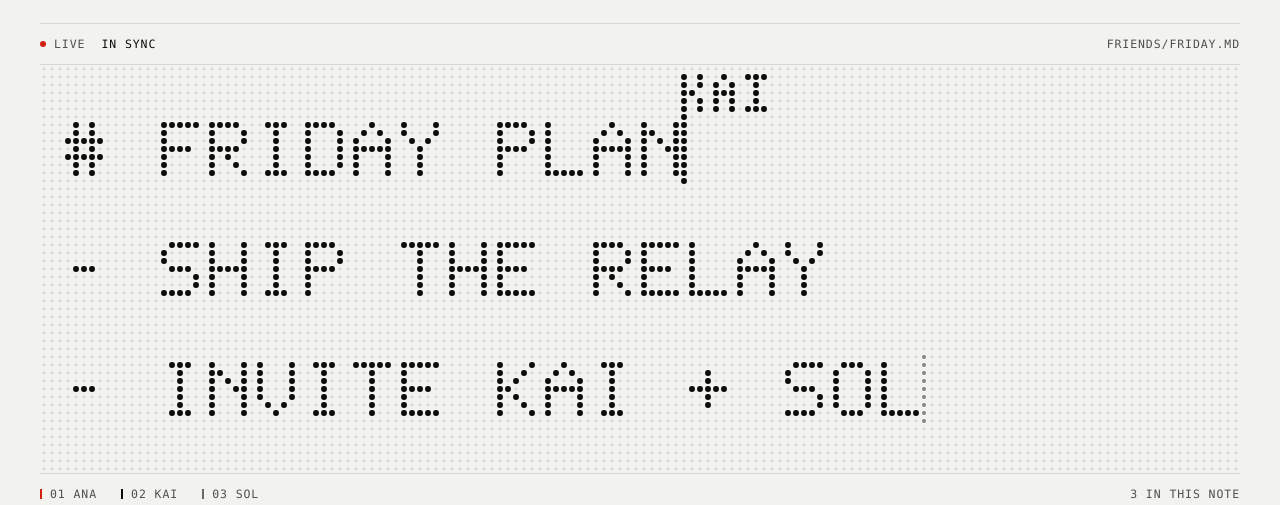
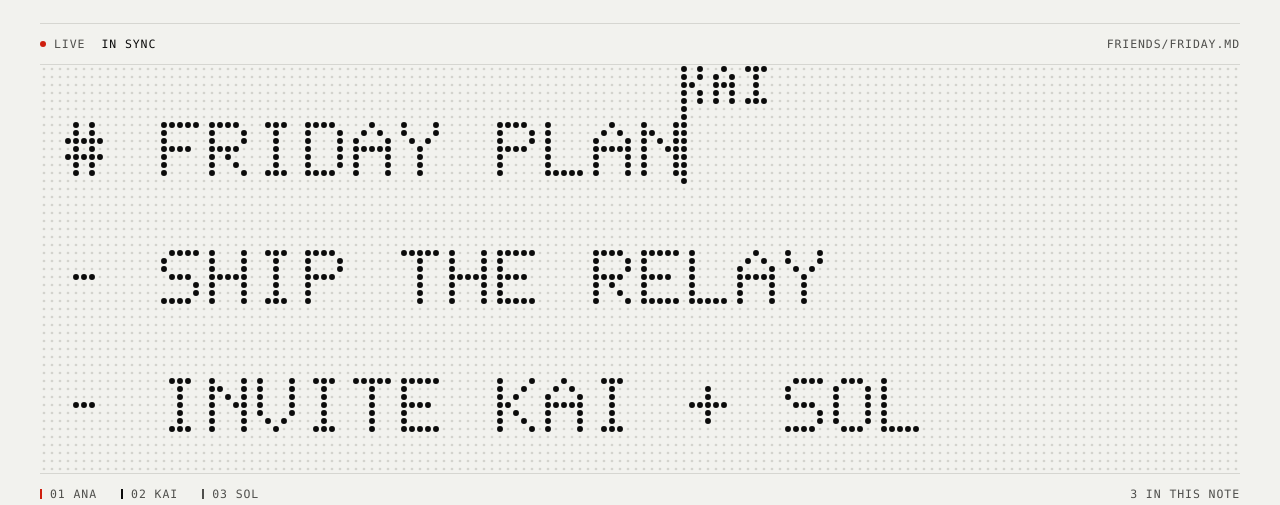
Before and after one commit to randomdev3/arcasync, a website built with Vite: page packages/site/index.html in a window 1280 px wide. Shown: the part 295-800 px from the top of the page. Built offline with nearby package versions, Linux system fonts and the light colour scheme; a web font is replaced by a local one.

Commit message:
fix(site): name tags and carets on the display never collide
Tags overlapped each other and crowded the text under them, and a tag could
sit on the display with its caret blinked off.

Placement is now one function over the scene model: a tag hangs off its own
caret, which stays lit while the tag is up; it flips to the other side or is
dropped rather than run into another tag; a follower shows no tag while it
sits on its leader; carets on one spot step a dot aside into free space.
Lines have two clear rows between a tag and the text, the grey peer is a
tone of its own instead of a dimmed white, selecting takes the whole line in
one step, and dots go out at once so a moving tag leaves no ghost.

Tests walk two full loops of the script at four display sizes, and the
visitor's pointer over the whole display, asserting that no dot is shared by
text, a tag and a caret and that every tag is attached to its caret.

```diff
--- a/packages/site/src/matrix/display.ts
+++ b/packages/site/src/matrix/display.ts
@@ -4,13 +4,15 @@
  * the dots whose brightness changed. The pitch is a whole number of device pixels, which keeps
  * every dot identical.
  */
-import { advance, FG, MIN_COLS, MIN_ROWS, paint, RED, type Scene, stillScene } from "./scene";
+import { advance, DIM, FG, MIN_COLS, MIN_ROWS, paint, RED, type Scene, stillScene } from "./scene";
 import { R_OFF, R_ON } from "./svg";
 
 const LEVELS = 16;
-/** Dots come on at once and go out a touch slower, like a phosphor. */
+/**
+ * Seconds a dot takes to come on. Dots go out at once: anything slower leaves a ghost of a moving
+ * caret or name tag behind it.
+ */
 const RISE = 0.03;
-const FALL = 0.07;
 
 export interface DisplayOptions {
 	reducedMotion: boolean;
@@ -64,6 +66,7 @@ export function createDisplay(
 		const tones: Rgb[] = [];
 		tones[FG] = parseColor(style.getPropertyValue("--fg"), [240, 240, 236]);
 		tones[RED] = parseColor(style.getPropertyValue("--red"), [255, 59, 47]);
+		tones[DIM] = parseColor(style.getPropertyValue("--fg-2"), [163, 163, 159]);
 		atlas = document.createElement("canvas");
 		atlas.width = pitch * LEVELS;
 		atlas.height = pitch * tones.length;
@@ -91,13 +94,12 @@ export function createDisplay(
 		if (!scene || !atlas) return;
 		paint(scene, target, tone);
 		const up = snap ? 1 : 1 - Math.exp(-dt / RISE);
-		const down = snap ? 1 : 1 - Math.exp(-dt / FALL);
 		const { cols } = scene;
 		for (let i = 0; i < target.length; i++) {
 			const want = target[i] ?? 0;
 			const have = shown[i] ?? 0;
 			if (want > 0) shownTone[i] = tone[i] ?? FG;
-			const next = have + (want - have) * (want > have ? up : down);
+			const next = want > have ? have + (want - have) * up : want;
 			shown[i] = next;
 			const level = Math.round(next * (LEVELS - 1));
 			const key = level + (shownTone[i] ?? 0) * LEVELS;
@@ -181,7 +183,7 @@ export function createDisplay(
 		const scale = scene.cols / box.width;
 		scene.you = {
 			x: Math.floor((event.clientX - box.left) * scale),
-			y: Math.max(11, Math.floor((event.clientY - box.top) * scale)),
+			y: Math.floor((event.clientY - box.top) * scale),
 		};
 		status = "";
 	}
--- a/packages/site/src/matrix/scene.ts
+++ b/packages/site/src/matrix/scene.ts
@@ -7,8 +7,16 @@ import { GLYPH_H, GLYPH_W, GLYPHS, TAG_H, TAG_W, TAGS } from "./glyphs";
 
 /** One character cell: the glyph plus a blank column. */
 export const CELL = GLYPH_W + 1;
-/** Rows a line takes: name tag (5), caret top (1), glyph (7), caret bottom (1), gap (1). */
-export const LINE_ROWS = TAG_H + GLYPH_H + 3;
+/**
+ * Rows a line takes: name tag (5), two clear rows, glyph (7), one row under it, one clear row.
+ * The caret is a pole from under its tag to under the text, so a tag hangs off its own caret and
+ * never comes within two dots of the text below it.
+ */
+export const LINE_ROWS = TAG_H + GLYPH_H + 4;
+/** Rows from a line's top to its glyphs. */
+const GLYPH_TOP = TAG_H + 2;
+/** Dots in a caret. */
+export const CARET_H = GLYPH_H + 3;
 export const LINES = 3;
 export const MARGIN_X = 3;
 /** Fewest rows and columns the scene fits in. */
@@ -26,6 +34,8 @@ export const STILL_T = 7;
 
 export const FG = 0;
 export const RED = 1;
+/** The third peer's grey. */
+export const DIM = 2;
 
 type Op =
 	| { k: "until"; t: number }
@@ -40,8 +50,6 @@ type Op =
 export interface Peer {
 	name: string;
 	tone: number;
-	/** Brightness of this peer's caret and tag (the third peer is grey). */
-	gain: number;
 	line: number;
 	col: number;
 	/** Seconds since this peer last acted. */
@@ -74,7 +82,7 @@ export interface Scene {
 	cycles: number;
 	/** What is happening, for the label over the display. */
 	status: string;
-	/** The visitor's pointer as a fourth caret, in cells. */
+	/** The visitor's pointer, in dots; it becomes a fourth caret on the nearest line. */
 	you: { x: number; y: number } | null;
 	seed: number;
 }
@@ -173,12 +181,11 @@ export function createScene(cols: number, rows: number, options: SceneOptions =
 		narrow: options.narrow ?? chars < WIDE_CHARS,
 		x0: MARGIN_X,
 		// Centre the three lines of text, not their tag rows.
-		y0: Math.max(0, Math.min(rows - MIN_ROWS, Math.floor((rows - TEXT_ROWS) / 2) - TAG_H - 1)),
+		y0: Math.max(0, Math.min(rows - MIN_ROWS, Math.floor((rows - TEXT_ROWS) / 2) - GLYPH_TOP)),
 		text: Array.from({ length: LINES }, () => ""),
 		peers: NAMES.map((name, i) => ({
 			name,
-			tone: i === ANA ? RED : FG,
-			gain: i === SOL ? 0.62 : 1,
+			tone: i === ANA ? RED : i === SOL ? DIM : FG,
 			line: i,
 			col: 0,
 			idle: 99,
@@ -282,22 +289,17 @@ function step(scene: Scene, peer: Peer, dt: number): void {
 				if (peer.done < op.n) return;
 				peer.done = 0;
 				break;
-			case "select": {
+			case "select":
+				// The whole line at once, as a triple click would: the caret and its tag move once.
 				peer.doing = "selecting";
-				peer.sel ??= { from: peer.col, to: peer.col };
-				if (peer.acc < 0.04) return;
-				peer.acc -= 0.04;
+				peer.sel = { from: 0, to: peer.col };
+				peer.col = 0;
 				peer.idle = 0;
-				if (peer.sel.from > 0) {
-					peer.sel.from -= 1;
-					peer.col = peer.sel.from;
-					return;
-				}
+				peer.acc = 0;
 				break;
-			}
 			case "cut":
 				peer.doing = "selecting";
-				if (peer.acc < 0.45) return;
+				if (peer.acc < 0.7) return;
 				peer.acc = 0;
 				if (peer.sel) remove(scene, peer.line, peer.sel.from, peer.sel.to);
 				peer.sel = null;
@@ -352,14 +354,110 @@ export const lineTop = (scene: Scene, line: number) => scene.y0 + line * LINE_RO
 /** The dot column of the caret before character `col`. */
 export const caretX = (scene: Scene, col: number) => scene.x0 + col * CELL - 1;
 
+/** Where one caret and its name tag are drawn. */
+export interface Mark {
+	name: string;
+	tone: number;
+	line: number;
+	/** The caret's dot column, or null when another caret already has its place. */
+	x: number | null;
+	/** The tag's first dot column, or null when it has no tag. */
+	tagLeft: number | null;
+	/** With a tag up the caret stays lit; otherwise it blinks. */
+	lit: boolean;
+}
+
+const tagWidth = (name: string) => name.length * (TAG_W + 1) - 1;
+/** Dots kept clear between two tags on a line. */
+const TAG_GAP = 3;
+
+/**
+ * Places every caret and tag so that none shares a dot with another or with the text:
+ * - a tag sits in the gap above its line, starting at its own caret (or ending at it when it
+ *   would run off the display or into another tag), and is dropped if neither side is free;
+ * - a caret with a tag stays lit, so no tag is ever left without its caret;
+ * - carets on the same spot: the first keeps it, the next moves one dot into free space (or is
+ *   not drawn inside text); a follower never shows a tag while it sits on its leader.
+ */
+export function marks(scene: Scene): Mark[] {
+	const holders = scene.peers.map((peer, index) => ({
+		name: peer.name as string,
+		tone: peer.tone,
+		line: peer.line,
+		col: peer.col,
+		following: peer.follow >= 0,
+		wantsTag: peer.follow < 0 && peer.idle < TAG_HOLD,
+		blinkOn: peer.idle < 0.5 || (scene.t + index * 0.37) % 1.1 < 0.62,
+		// The visitor first, then leaders before followers, then whoever acted last.
+		rank: (peer.follow >= 0 ? 1000 : 0) + Math.min(peer.idle, 900) + index / 10,
+	}));
+	if (scene.you) {
+		const maxCol = Math.floor((scene.cols - 1 - scene.x0) / CELL);
+		const line = Math.round((scene.you.y - scene.y0 - GLYPH_TOP - (GLYPH_H - 1) / 2) / LINE_ROWS);
+		holders.push({
+			name: "YOU",
+			tone: FG,
+			line: Math.max(0, Math.min(LINES - 1, line)),
+			col: Math.max(0, Math.min(maxCol, Math.round((scene.you.x - scene.x0 + 1) / CELL))),
+			following: false,
+			wantsTag: true,
+			blinkOn: true,
+			rank: -1,
+		});
+	}
+	holders.sort((a, b) => a.rank - b.rank);
+
+	const out: Mark[] = [];
+	const carets = new Set<string>();
+	const tags: { line: number; left: number; right: number }[] = [];
+	for (const holder of holders) {
+		const base = caretX(scene, holder.col);
+		const length = (scene.text[holder.line] ?? "").length;
+		// Free dots beside this spot: to the right past the end of the line, to the left before it.
+		const step = holder.col >= length ? 1 : holder.col === 0 ? -1 : 0;
+		let x: number | null = base;
+		while (x !== null && carets.has(`${holder.line}:${x}`)) {
+			x = step === 0 || x + step < 0 || x + step >= scene.cols ? null : x + step;
+		}
+		if (x !== null) carets.add(`${holder.line}:${x}`);
+
+		let tagLeft: number | null = null;
+		if (x !== null && holder.wantsTag) {
+			const width = tagWidth(holder.name);
+			const free = (left: number) =>
+				left >= 0 &&
+				left + width <= scene.cols &&
+				!tags.some(
+					(t) =>
+						t.line === holder.line &&
+						left <= t.right + TAG_GAP &&
+						left + width - 1 >= t.left - TAG_GAP,
+				);
+			tagLeft = [x, x - width + 1].find(free) ?? null;
+			if (tagLeft !== null)
+				tags.push({ line: holder.line, left: tagLeft, right: tagLeft + width - 1 });
+		}
+		out.push({
+			name: holder.name,
+			tone: holder.tone,
+			line: holder.line,
+			x,
+			tagLeft,
+			lit: tagLeft !== null || holder.blinkOn,
+		});
+	}
+	return out;
+}
+
+/** Lights the dots of `glyph`; `claims` counts how many solid things use each dot. */
 function stamp(
 	scene: Scene,
 	level: Float32Array,
 	tone: Uint8Array,
+	claims: Uint8Array | undefined,
 	glyph: string[] | undefined,
 	x: number,
 	y: number,
-	value: number,
 	color: number,
 ): void {
 	if (!glyph) return;
@@ -371,92 +469,61 @@ function stamp(
 			const cx = x + gx;
 			if (row[gx] === "." || cx < 0 || cx >= scene.cols) continue;
 			const i = cy * scene.cols + cx;
-			if (value >= (level[i] ?? 0)) {
-				level[i] = value;
-				tone[i] = color;
-			}
+			level[i] = 1;
+			tone[i] = color;
+			if (claims) claims[i] = (claims[i] ?? 0) + 1;
 		}
 	}
 }
 
-function bar(
+/**
+ * Writes what the display should show into `level` (0 unlit to 1 lit, per dot) and `tone` (FG,
+ * RED or DIM). Both are `cols × rows`. `claims`, for tests, counts the text, tags and carets on
+ * each dot: more than one means two of them collide.
+ */
+export function paint(
 	scene: Scene,
 	level: Float32Array,
 	tone: Uint8Array,
-	x: number,
-	y: number,
-	height: number,
-	value: number,
-	color: number,
+	claims?: Uint8Array,
 ): void {
-	if (x < 0 || x >= scene.cols) return;
-	for (let cy = Math.max(0, y); cy < Math.min(scene.rows, y + height); cy++) {
-		level[cy * scene.cols + x] = value;
-		tone[cy * scene.cols + x] = color;
-	}
-}
-
-function tag(
-	scene: Scene,
-	level: Float32Array,
-	tone: Uint8Array,
-	name: string,
-	x: number,
-	y: number,
-	value: number,
-	color: number,
-	endAt: boolean,
-): void {
-	const width = name.length * (TAG_W + 1) - 1;
-	let left = endAt ? x - width + 1 : x;
-	left = Math.max(0, Math.min(scene.cols - width, left));
-	[...name].forEach((ch, i) => {
-		stamp(scene, level, tone, TAGS[ch], left + i * (TAG_W + 1), y, value, color);
-	});
-}
-
-/**
- * Writes what the display should show into `level` (0 unlit to 1 lit, per dot) and `tone` (FG or
- * RED). Both are `cols × rows`.
- */
-export function paint(scene: Scene, level: Float32Array, tone: Uint8Array): void {
 	level.fill(0);
 	tone.fill(FG);
+	claims?.fill(0);
 	for (let line = 0; line < LINES; line++) {
-		const y = lineTop(scene, line) + TAG_H + 1;
+		const y = lineTop(scene, line) + GLYPH_TOP;
 		[...(scene.text[line] ?? "")].forEach((ch, i) => {
-			stamp(scene, level, tone, GLYPHS[ch], scene.x0 + i * CELL, y, 1, FG);
+			stamp(scene, level, tone, claims, GLYPHS[ch], scene.x0 + i * CELL, y, FG);
 		});
 	}
+	// A selection raises the unlit dots under it; the text on it stays as it is.
 	for (const peer of scene.peers) {
 		if (!peer.sel) continue;
-		const y = lineTop(scene, peer.line) + TAG_H;
-		for (let x = caretX(scene, peer.sel.from); x < caretX(scene, peer.sel.to); x++) {
-			for (let cy = y; cy < y + GLYPH_H + 2; cy++) {
+		const y = lineTop(scene, peer.line) + GLYPH_TOP;
+		for (let x = caretX(scene, peer.sel.from) + 1; x < caretX(scene, peer.sel.to); x++) {
+			for (let cy = y; cy < y + GLYPH_H + 1; cy++) {
 				const i = cy * scene.cols + x;
 				if (x >= 0 && x < scene.cols && cy < scene.rows && (level[i] ?? 0) === 0) {
-					level[i] = 0.3 * peer.gain;
+					level[i] = 0.3;
 					tone[i] = peer.tone;
 				}
 			}
 		}
 	}
-	scene.peers.forEach((peer, index) => {
-		// A follower's caret sits right beside the one it follows, its tag on the other side.
-		const following = peer.follow >= 0;
-		const x = caretX(scene, peer.col) + (following ? 1 : 0);
-		const top = lineTop(scene, peer.line);
-		const blink = peer.idle < 0.5 || (scene.t + index * 0.37) % 1.1 < 0.62;
-		if (blink) bar(scene, level, tone, x, top + TAG_H, GLYPH_H + 2, peer.gain, peer.tone);
-		const shown = Math.max(0, Math.min(1, (TAG_HOLD - peer.idle) / 0.4));
-		if (shown > 0) {
-			const at = following ? x - 5 : x;
-			tag(scene, level, tone, peer.name, at, top, peer.gain * shown, peer.tone, following);
+	const bar = Array<string>(CARET_H).fill("#");
+	for (const mark of marks(scene)) {
+		const top = lineTop(scene, mark.line);
+		if (mark.x !== null && mark.lit) {
+			// A caret grows one dot to reach its tag; without one it stops a row short of the tag
+			// gap, so it never looks attached to somebody else's tag.
+			const reach = mark.tagLeft === null ? 1 : 0;
+			stamp(scene, level, tone, claims, bar.slice(reach), mark.x, top + TAG_H + reach, mark.tone);
 		}
-	});
-	if (scene.you) {
-		const { x, y } = scene.you;
-		bar(scene, level, tone, x, y - 4, GLYPH_H + 2, 1, FG);
-		tag(scene, level, tone, "YOU", x, y - 4 - TAG_H - 1, 1, FG, false);
+		if (mark.tagLeft !== null) {
+			[...mark.name].forEach((ch, i) => {
+				const x = (mark.tagLeft ?? 0) + i * (TAG_W + 1);
+				stamp(scene, level, tone, claims, TAGS[ch], x, top, mark.tone);
+			});
+		}
 	}
 }
--- a/packages/site/src/styles/home.css
+++ b/packages/site/src/styles/home.css
@@ -104,7 +104,7 @@
 }
 
 .peer--dim::before {
-	background: var(--fg-3);
+	background: var(--fg-2);
 }
 
 .display__screen {
@@ -141,6 +141,10 @@
 
 .still__red {
 	stroke: var(--red);
+}
+
+.still__dim {
+	stroke: var(--fg-2);
 }
 
 .still__lattice {
```
Also changed, not shown: packages/site/src/__tests__/scene.test.ts (+103 -1 lines), packages/site/src/matrix/svg.ts (+5 -2 lines).
